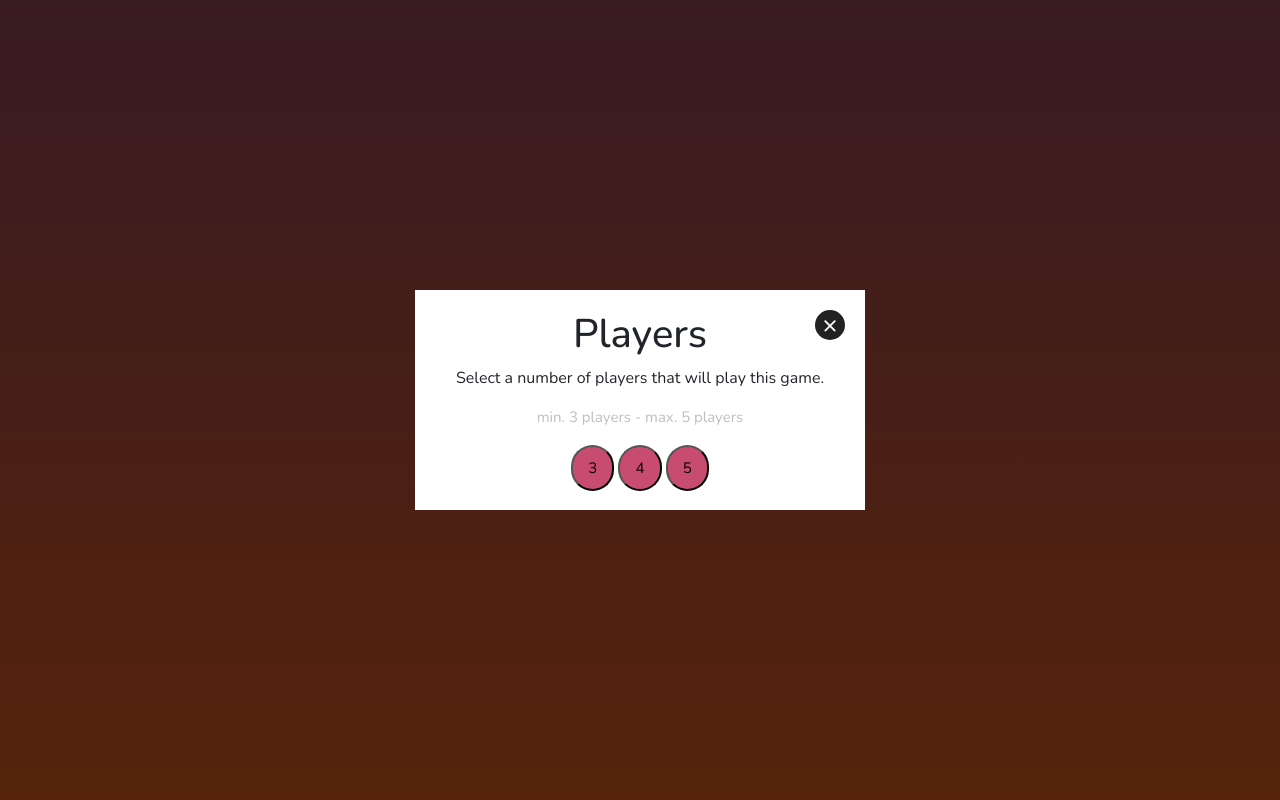
After one commit to Dream-Team-33/Retropoly, a Flask app: template templates/player-choice.html in a window 1280 px wide. The commit adds this page. Run offline with Flask 2, Linux system fonts and the light colour scheme; the template is opened without the code that fills it, so the values that code supplies are empty; some libraries are stand-ins or nearby versions.

Commit message:
Player Choice PAge created a new page has been created for users to select the number of players in a team. In addition, other files have been updated.

```diff
--- /dev/null
+++ b/static/css/player-choice.CSS
@@ -0,0 +1,121 @@
+* {
+    -webkit-box-sizing: border-box;
+    box-sizing: border-box;
+    font-family: "Nunito", sans-serif;
+    text-decoration: none !important;
+    list-style: none !important;
+    outline: none !important;
+    padding: 0;
+    margin: 0;
+
+    -ms-overflow-style: none;
+    /* IE and Edge */
+    scrollbar-width: none;
+    /* Firefox */
+}
+
+*::-webkit-scrollbar {
+    display: none;
+}
+
+body {
+    min-height: 100vh;
+    background: linear-gradient(to bottom, rgba(82, 9, 30, 0.82) 0%, #af4716 100%);
+}
+
+/*=====================
+       Icons
+=====================*/
+/*This is for the material icons (Google fonts)*/
+.material-icons-outlined {
+    font-family: 'Material Icons';
+    font-weight: normal;
+    font-style: normal;
+    font-size: 24px;
+    /* Preferred icon size */
+    display: inline-block;
+    line-height: 1;
+    text-transform: none;
+    letter-spacing: normal;
+    word-wrap: normal;
+    white-space: nowrap;
+    direction: ltr;
+
+    /* Support for all WebKit browsers. */
+    -webkit-font-smoothing: antialiased;
+    /* Support for Safari and Chrome. */
+    text-rendering: optimizeLegibility;
+
+    /* Support for Firefox. */
+    -moz-osx-font-smoothing: grayscale;
+
+    /* Support for IE. */
+    font-feature-settings: 'liga';
+}
+
+
+
+
+
+
+/*==============================
+       Popup player selection
+===============================*/
+.popup .overlay {
+    position: fixed;
+    top: 0px;
+    left: 0px;
+    width: 100vw;
+    height: 100vh;
+    background: rgba(0, 0, 0, 0.5);
+    z-index: 1;
+    /* display: none; */
+}
+
+.popup .content {
+    position: absolute;
+    top: 50%;
+    left: 50%;
+    transform: translate(-50%, -50%) scale(1);
+    background: #fff;
+    width: 450px;
+    height: 220px;
+    z-index: 2;
+    text-align: center;
+    padding: 20px;
+    box-sizing: border-box;
+}
+
+
+.popup .close-btn {
+    cursor: pointer;
+    position: absolute;
+    top: 20px;
+    right: 20px;
+    width: 30px;
+    height: 30px;
+    background: #222;
+    color: #fff;
+    font-size: 25px;
+    font-weight: 600;
+    line-height: 30px;
+    text-align: center;
+    border-radius: 50%;
+}
+
+.popup .num-btn {
+    background: #c74c6f;
+    padding: 10px 15px;
+    font-size: 15px;
+    border-radius: 30px;
+    margin-bottom: 60px;
+}
+
+.popup.active .overlay {
+    display: block;
+}
+
+/* .popup.active .content {
+    transition: all 300ms ease-in-out;
+    transform: translate(-50%, -50%) scale(1);
+} */
--- /dev/null
+++ b/static/js/player-choice.JS
@@ -0,0 +1,8 @@
+/**This contains the function of a button for
+ * users to select the number of players.
+ */
+var btnlink = document.getElementById("btn-link"); // declaration of the button element
+
+btnlink.addEventListener("click", function(){
+    window.location.href = "/templates/dashboard-welcome.html"; // This will redirect to the Dashboard page
+});
--- /dev/null
+++ b/templates/player-choice.html
@@ -0,0 +1,65 @@
+<!DOCTYPE html>
+<html lang="en">
+
+<head>
+  <meta http-equiv="Content-Type" content="text/html; charset=utf-8" />
+
+  <title>Choose team</title>
+  <link rel="icon" href="/static/images/logo.jpg" type="image/x-icon">
+  <!--add icon link. This icon will show next to Title-->
+  <link rel="stylesheet" href="https://stackpath.bootstrapcdn.com/bootstrap/4.1.1/css/bootstrap.min.css"
+    integrity="sha384-WskhaSGFgHYWDcbwN70/dfYBj47jz9qbsMId/iRN3ewGhXQFZCSftd1LZCfmhktB" crossorigin="anonymous">
+  <link rel="stylesheet" type="text/css" href="/static/css/player-choice.css" /> <!--link to player-choice.css file-->
+  <link rel="stylesheet" href="https://use.fontawesome.com/releases/v5.1.0/css/all.css"
+    integrity="sha384-lKuwvrZot6UHsBSfcMvOkWwlCMgc0TaWr+30HWe3a4ltaBwTZhyTEggF5tJv8tbt" crossorigin="anonymous">
+  <link rel="stylesheet" type="text/css" href="css/jquery.fancybox.min.css" />
+  <link rel="stylesheet" type="text/css" href="css/owl.carousel.min.css" />
+  <link rel="stylesheet" type="text/css" href="css/owl.theme.default.min.css" />
+
+  <!-- Font Google -->
+  <link href="https://fonts.googleapis.com/icon?family=Material+Icons" rel="stylesheet"> <!--Google Icons fonts-->
+  <link href="https://fonts.googleapis.com/css?family=Open+Sans:300,400,600,700,800" rel="stylesheet">
+  <link href="https://fonts.googleapis.com/css?family=Poppins:300,400,500,600,700" rel="stylesheet">
+  <link rel="preconnect" href="https://fonts.googleapis.com">
+  <link rel="preconnect" href="https://fonts.gstatic.com" crossorigin>
+  <link
+    href="https://fonts.googleapis.com/css2?family=Nunito:ital,wght@0,200;0,300;0,400;0,500;0,600;0,700;0,800;0,900;0,1000;1,200;1,300;1,400;1,500;1,600;1,700;1,800;1,900;1,1000&family=Poppins:wght@200&display=swap"
+    rel="stylesheet">
+  <meta name="viewport" content="width=device-width, initial-scale=1.0">
+
+  <script src="/static/js/player-choice.js" defer></script> <!--Link to the player-choice.js file-->
+
+</head>
+
+<body>
+
+  <!------------------------------------------THIS IS FOR THE SELECTING NUMBER OF PLAYERS IN A TEAM PAGE--------------------------------------->
+
+  <!--Choosing a team-->
+    <!--User will click on the button, which will
+        bring up a pop-up to select number of players-->
+        <div>
+          <!--Popup message-->
+            <div class="popup" id="popup-1">
+                <div class="overlay"></div>
+                <div class="content">
+                    <div class="close-btn" onclick="togglePopup()">&times;</div>
+                    <h1>Players</h1>
+                    <p>
+                        Select a number of players that will play this game.
+                        <br><p style="color: rgb(195, 189, 189); font-size: 15px">min. 3 players - max. 5 players</p>
+                    </p>
+                    <!--Number of players (user will select a button)-->
+                    <button class="num-btn" id="btn-link">3</button>
+                    <button class="num-btn" id="btn-link">4</button>
+                    <button class="num-btn" id="btn-link">5</button>
+                </div>
+            </div><!--End of popup message-->
+        <!--End choosing a team-->
+
+    </div> <!--End of description-dashboard-page-->
+
+
+</body>
+
+</html>
```
Also changed, not shown: Application.py (+7 -14 lines), static/css/dashboard-welcome.css (+0 -84 lines), templates/dashboard-welcome.html (+7 -26 lines).
